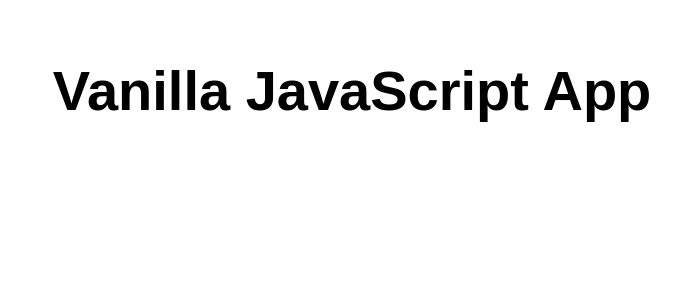
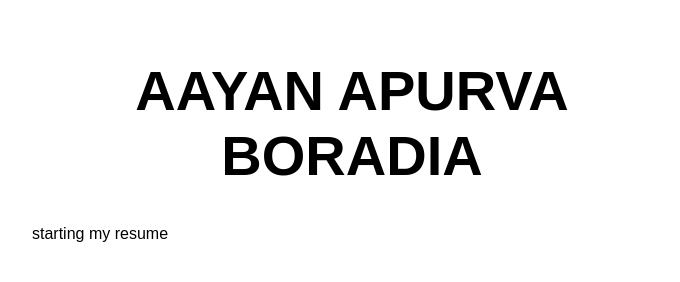
Before and after one commit to stopthinkin99/First-Static-Web-App, a website: page src/index.html in a window 1280 px wide. Shown: the whole page, without its empty margins (288-968 px from the left). Drawn offline with Linux system fonts and the light colour scheme.

Commit message:
Update index.html
updated

```diff
--- a/src/index.html
+++ b/src/index.html
@@ -5,12 +5,13 @@
   <meta charset="UTF-8">
   <meta name="viewport" content="width=device-width, initial-scale=1.0">
   <link rel="stylesheet" href="styles.css">
-  <title>Vanilla JavaScript App</title>
+  <title>Aayan Resume</title>
 </head>
 
 <body>
   <main>
-    <h1>Vanilla JavaScript App</h1>
+    <h1>AAYAN APURVA BORADIA</h1>
+    <p>starting my resume</p>
   </main>
 </body>
 
```
